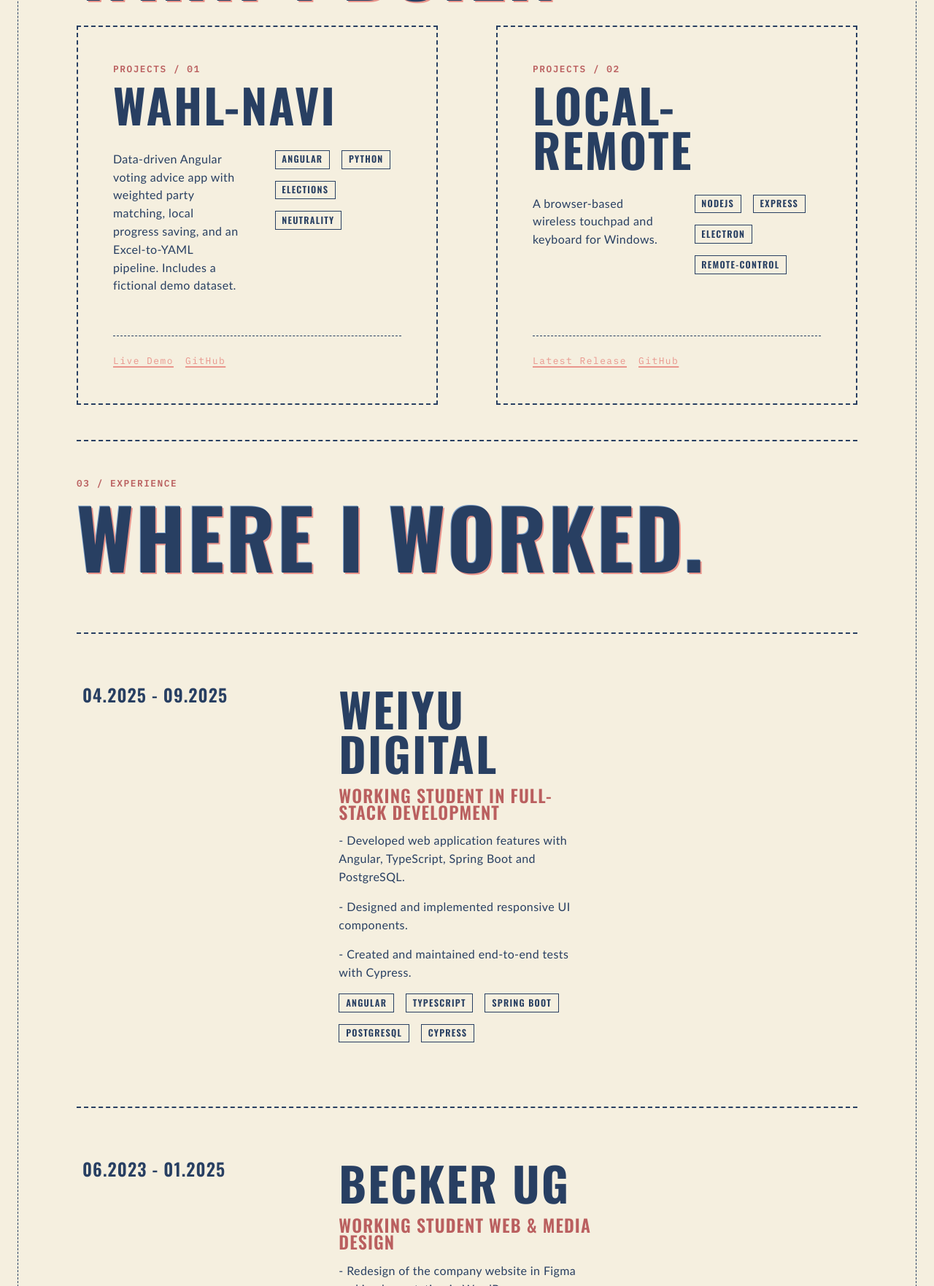
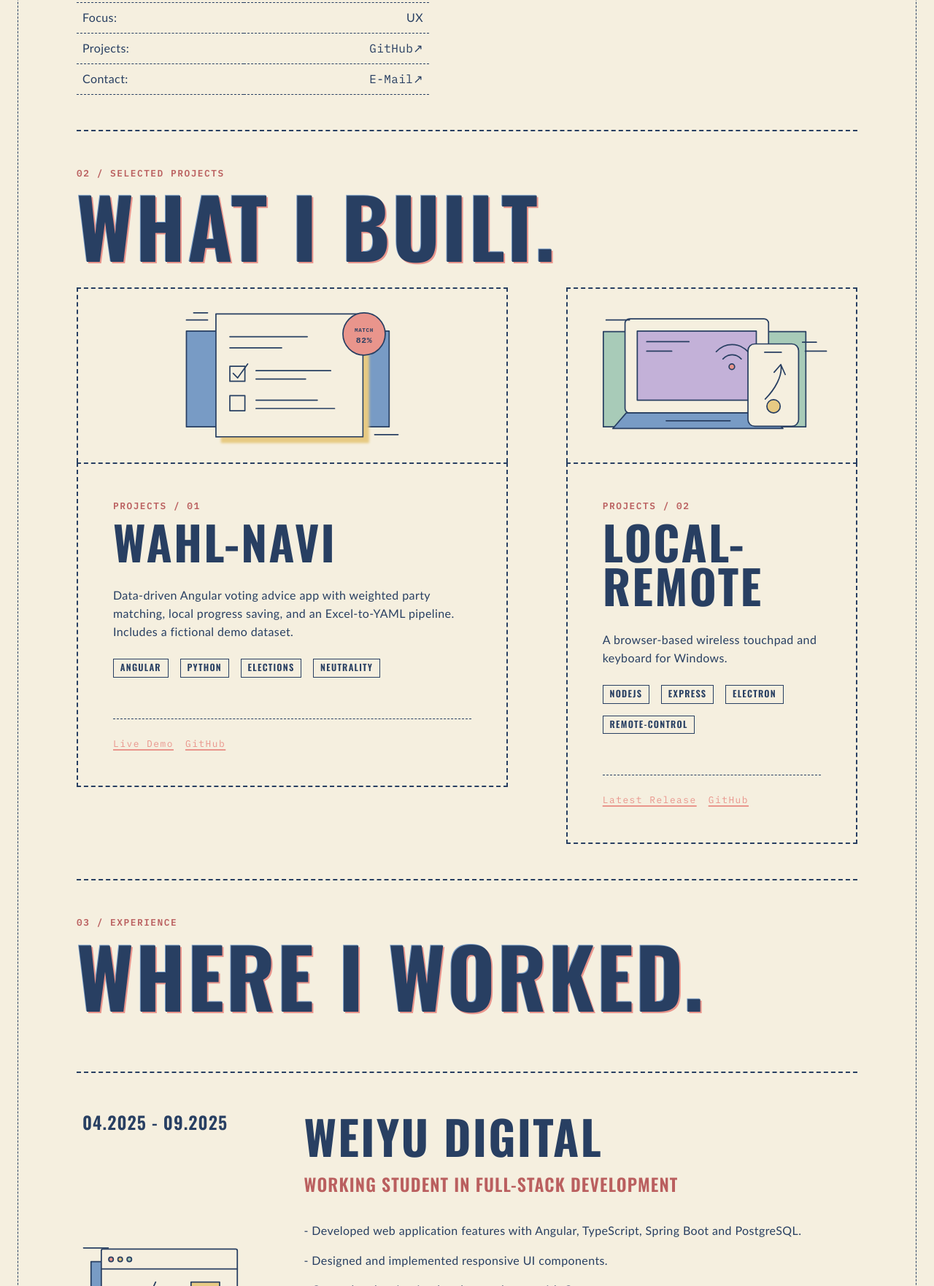
Before and after one commit to enricoprma/enricoprma.github.io, an Astro site: page /en in a window 1280 px wide. Shown: the part 1037-2800 px from the top of the page at 73% size. Built offline with nearby package versions, Linux system fonts and the light colour scheme; Astro itself is replaced by a stand-in of ours.

Commit message:
feat: add portfolio illustrations

```diff
--- a/src/data/experiences.ts
+++ b/src/data/experiences.ts
@@ -7,6 +7,7 @@ export type Experience = {
   endDate: string;
   description: LocalizedText[];
   technologies: string[];
+  imgSrc: string;
 };
 
 export const EXPERIENCES: Experience[] = [
@@ -39,6 +40,7 @@ export const EXPERIENCES: Experience[] = [
       "PostgreSQL",
       "Cypress",
     ],
+    imgSrc: "/illustrations/experience-development.svg",
   },
   {
     company: "Becker UG",
@@ -63,5 +65,6 @@ export const EXPERIENCES: Experience[] = [
       },
     ],
     technologies: ["Figma", "WordPress", "CSS", "PHP", "UX/UI Design"],
+    imgSrc: "/illustrations/experience-design.svg",
   },
 ];
--- a/src/data/projects.ts
+++ b/src/data/projects.ts
@@ -8,6 +8,7 @@ export type Project = {
     label: string | LocalizedText;
     href: string;
   }[];
+  imgSrc: string;
 };
 
 export const PROJECTS: Project[] = [
@@ -39,6 +40,7 @@ export const PROJECTS: Project[] = [
         href: "https://github.com/enricoprma/wahl-navi",
       },
     ],
+    imgSrc: "/illustrations/project-wahl-navi.svg",
   },
   {
     title: "Local-Remote",
@@ -65,5 +67,6 @@ export const PROJECTS: Project[] = [
         href: "https://github.com/enricoprma/local-remote",
       },
     ],
+    imgSrc: "/illustrations/project-local-remote.svg",
   },
 ];
--- a/src/pages/[locale]/index.astro
+++ b/src/pages/[locale]/index.astro
@@ -29,6 +29,7 @@ const t = createLocalizer(locale)
 				<p>{t(uiText.hero.intro)}</p>
 			</article>
 			<article id="about-meta">
+				<img src="/illustrations/hero-ux-code.svg" alt="">
 				<table>
 					<tr>
 						<td>{t(uiText.hero.metadata.focus)}</td>
@@ -55,6 +56,8 @@ const t = createLocalizer(locale)
 			</header>
 			<div id="projects">
 				{PROJECTS && PROJECTS.map((project: Project, i) => (
+					<div>
+						<img src={project.imgSrc} alt=""/>
 						<div class="project">
 							<header class="section-header">
 								<p class="eyebrow">{t(uiText.projects.itemLabel)} {(i+1).toLocaleString(undefined, {minimumIntegerDigits: 2})}</p>
@@ -77,6 +80,7 @@ const t = createLocalizer(locale)
 								</div>
 							</footer>
 						</div>
+					</div>
 				))}
 			</div>
 		</section>
@@ -93,10 +97,15 @@ const t = createLocalizer(locale)
 					<>
 						<hr/>
 						<div class="experience">
+							<div>
 								<h4>{experience.startDate} - {experience.endDate}</h4>
-							<div>
+								<img class="tablet" src={experience.imgSrc} alt=""/>
+							</div>
+							<div class="experience-content">
+								<header class="section-header">
 									<h2>{experience.company}</h2>
 									<h4 style="color: var(--coral-deep)">{t(experience.role)}</h4>
+								</header>
 								<ul>
 									{experience.description.map(d => (
 										<li>{t(d)}</li>
@@ -108,7 +117,7 @@ const t = createLocalizer(locale)
 									))}
 								</div>
 							</div>
-							<div></div>
+							<img class="desktop" src={experience.imgSrc} alt=""/>
 						</div>
 					</>
 				))}
@@ -132,11 +141,21 @@ const t = createLocalizer(locale)
 	#hero {
 		display: flex;
 		justify-content: space-between;
-		align-items: end;
+		align-items: start;
+		gap: var(--space-5);
 	}
 
 	#about {
 		width: 50%;
+		display: flex;
+		flex-direction: column;
+	}
+
+	#about-meta {
+		display: flex;
+		flex-direction: column;
+		align-content: space-between;
+		gap: var(--space-5);
 	}
 
 	#about-meta table tr td:nth-child(2) {
@@ -168,10 +187,21 @@ const t = createLocalizer(locale)
 		gap: var(--space-6);
 		align-items: stretch;
 	}
+	#projects > div > img {
+		padding: var(--space-2);
+		border: 2px dashed;
+		border-bottom: none;
+		max-height: 30vh;
+	}
+	#projects > div {
+		display: flex;
+		flex-direction: column;
+		gap: 0;
+	}
 	.project {
 		display: flex;
 		flex-direction: column;
-		width: 50%;
+		width: 100%;
 		padding: var(--space-5);
 		border: 2px dashed;
 		gap: var(--space-2);
@@ -197,12 +227,18 @@ const t = createLocalizer(locale)
 	#experiences {
 		display: flex;
 		flex-direction: column;
-		gap: var(--space-2);
 	}
 
 	.experience {
 		display: grid;
-		grid-template-columns: 1fr 1fr 1fr;
+		grid-template-columns: 1fr 2fr 1fr;
+		gap: var(--space-6)
+	}
+
+	.experience-content {
+		display: flex;
+		flex-direction: column;
+		gap: var(--space-1);
 	}
 
 	.tags, .links {
@@ -213,20 +249,56 @@ const t = createLocalizer(locale)
 		column-gap: var(--space-2);
 	}
 
+	.tablet {
+		display: none;
+	}
+
+	@media (max-width: 1600px) and (min-width: 820px) {
+
+		.desktop {
+			display: none;
+		}
+
+		.tablet {
+			display: inline;
+		}
+
+		.experience-content {
+			grid-column: 2/4;
+		}
+
+		.experience div:nth-child(1) {
+			display: flex;
+			flex-direction: column;
+			justify-content: space-between;
+		}
+	}
+
+	@media (max-width: 1360px) {
+		#hero {
+			flex-direction: column;
+			align-items: start;
+			gap: var(--space-5);
+		}
+
+		#about {
+			width: 100%;
+		}
+
+		.project-content {
+			flex-direction: column;
+			gap: var(--space-1);
+		}
+
+		.project-content > * {
+			width: 100%;
+		}
+	}
+
 	@media (max-width: 820px) {
 
 		main {
 			padding: var(--space-4);
-		}
-
-		#hero {
-			flex-direction: column;
-			align-items: start;
-			gap: var(--space-2);
-		}
-
-		#about {
-			width: 100%;
 		}
 
 		#projects {
@@ -234,13 +306,6 @@ const t = createLocalizer(locale)
 			gap: var(--space-3)
 		}
 		.project {
-			width: 100%;
-		}
-		.project-content {
-			flex-direction: column;
-			gap: var(--space-1);
-		}
-		.project-content > * {
 			width: 100%;
 		}
 
@@ -254,7 +319,11 @@ const t = createLocalizer(locale)
 
 		.experience {
 			grid-template-columns: none;
-			gap: var(--space-2);
+			gap: var(--space-5);
+		}
+
+		.experience-content {
+			gap: 0;
 		}
 
 		.tags {
--- a/src/styles/global.css
+++ b/src/styles/global.css
@@ -142,7 +142,7 @@ h6 {
 p,
 li {
   margin: 0 0 var(--space-2);
-  max-width: 65ch;
+  max-width: 80ch;
 }
 
 small {
@@ -226,3 +226,22 @@ hr.soft {
   border-top: 1.5px dashed var(--ink);
   margin: var(--space-3) 0;
 }
+
+img {
+  width: 100%;
+}
+
+@media (max-width: 520px) {
+  :root {
+    --text-h1: 3.4rem;
+    --text-h2: 2.2rem;
+  }
+}
+
+@media (pointer: fine) {
+  body {
+    cursor:
+      url("/recruiter-cursor.svg") 6 2,
+      auto;
+  }
+}
```
Also changed, not shown: public/illustrations/experience-design.svg (added), public/illustrations/experience-development.svg (added), public/illustrations/hero-ux-code.svg (added), public/illustrations/project-local-remote.svg (added), public/illustrations/project-wahl-navi.svg (added), public/recruiter-cursor.svg (added). Lines whose indentation alone changed are shown as unchanged.
